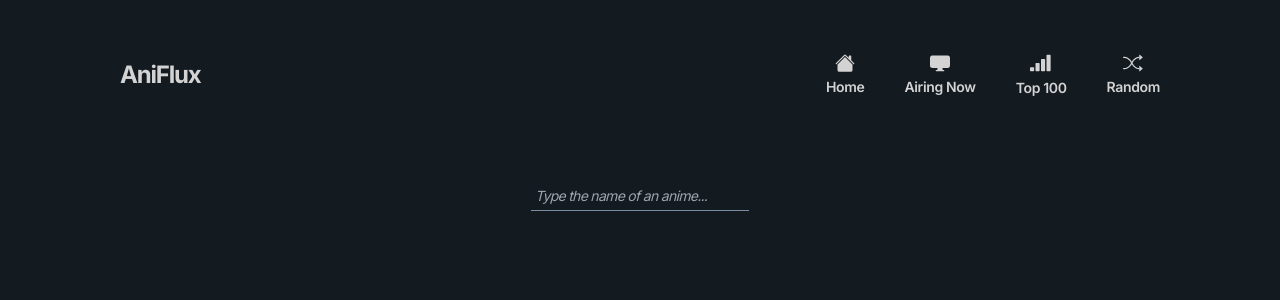
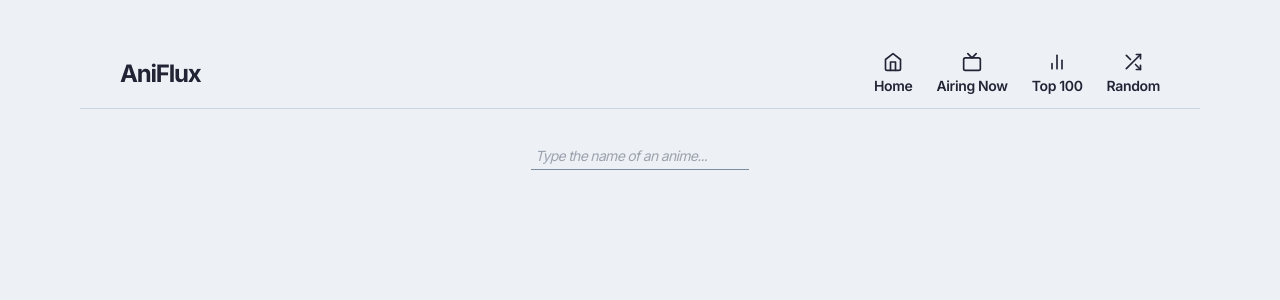
Before and after one commit to Yezo/jikan-anime-project, a React (Vite) app: page / in a window 1280 px wide. Shown: the top 300 px of the page. Built offline with nearby package versions, Linux system fonts and the light colour scheme.

Commit message:
css updates

```diff
--- a/src/App.tsx
+++ b/src/App.tsx
@@ -7,7 +7,7 @@ import { Top100AnimePage } from "./pages/Top100AnimePage";
 
 function App() {
   return (
-    <div className="min-w-screen min-h-screen bg-[#131A20]">
+    <div className="min-w-screen min-h-screen bg-[#EDF1F5]">
       <Routes>
         <Route path="/" element={<HomePage />}></Route>
         <Route path="/anime/:animeId" element={<IndividualAnimePage />} />
--- a/src/components/IndividualAnime/AnimeDetail.tsx
+++ b/src/components/IndividualAnime/AnimeDetail.tsx
@@ -6,8 +6,8 @@ interface Props {
 export const AnimeDetail = ({ title, children }: Props) => {
   return (
     <div className="">
-      <h5 className="text-[0.8rem] font-semibold">{title}</h5>
-      <p className="text-[0.75rem] text-[#d3d3d3]">{children}</p>
+      <h5 className="text-[0.8rem] font-semibold text-darktext">{title}</h5>
+      <p className="text-[0.75rem] ">{children}</p>
     </div>
   );
 };
--- a/src/components/IndividualAnime/CharacterCard.tsx
+++ b/src/components/IndividualAnime/CharacterCard.tsx
@@ -19,17 +19,17 @@ export const CharacterCard = ({
   return (
     <div
       key={characterName}
-      className="flex justify-between rounded bg-[#1D262F] text-gray shadow-md ring-1 ring-black/[.10]"
+      className="flex justify-between rounded bg-white text-darktext shadow-md ring-1 ring-darktext/10"
     >
       <div className="flex">
         <img
           src={characterImage}
           alt={characterName}
-          className="object-fit h-auto w-14 rounded-l object-center"
+          className="h-auto w-14 rounded-l object-cover object-center ring-1 ring-darktext/10"
         ></img>
-        <div className="flex flex-col justify-between p-2 text-xs text-light">
+        <div className="flex flex-col justify-between p-2 text-xs text-darktext ">
           <span className="font-semibold">{characterName}</span>
-          <span className="text-[0.7rem] font-light tracking-tight text-[#e5e5e5]">
+          <span className="text-[0.7rem] font-light tracking-tight ">
             {characterRole}
           </span>
         </div>
@@ -40,14 +40,14 @@ export const CharacterCard = ({
           <img
             src={japaneseVoiceActor[0].person.images.jpg.image_url}
             alt={characterName}
-            className="object-fit h-auto w-14 rounded-r object-center"
+            className="h-auto w-14 rounded-r object-cover object-center ring-1 ring-darktext/10"
           ></img>
         )}
-        <div className="flex flex-col items-end justify-between p-2 text-xs text-light">
+        <div className="flex flex-col items-end justify-between p-2 text-xs ">
           <span className="text-right font-semibold">
             {japaneseVoiceActor[0] && japaneseVoiceActor[0].person.name}
           </span>
-          <span className=" text-right text-[0.7rem] font-light tracking-tight text-[#e5e5e5]">
+          <span className=" text-right text-[0.7rem] font-light tracking-tight ">
             {japaneseVoiceActor[0] && japaneseVoiceActor[0].language}
           </span>
         </div>
--- a/src/components/Navbar/Navbar.tsx
+++ b/src/components/Navbar/Navbar.tsx
@@ -81,75 +81,90 @@ export const Navbar = () => {
         </Link>
       </nav>
 
-      <nav className="container hidden  bg-[#131A20] px-10 py-3 text-sm font-semibold tracking-tight text-[#d3d3d3] sm:flex sm:items-center sm:justify-between">
+      <nav className="container hidden  border-b border-b-slate-300 px-10 py-3 text-sm font-semibold tracking-tight text-primary sm:flex sm:items-center sm:justify-between">
         <h1 className="text-2xl font-bold tracking-tighter">
           <Link to="/">AniFlux</Link>
         </h1>
-        <div className="flex items-center gap-4 md:gap-10">
+        <div className="flex items-center gap-4 md:gap-6">
           <Link to="/">
-            <div className="flex cursor-pointer flex-col items-center justify-center gap-1 hover:text-orange-500">
+            <div className="flex cursor-pointer flex-col items-center justify-center gap-1 hover:underline">
               <svg
                 xmlns="http://www.w3.org/2000/svg"
                 width="20"
                 height="20"
-                fill="currentColor"
-                className="bi bi-house-fill"
-                viewBox="0 0 16 16"
+                viewBox="0 0 24 24"
+                fill="none"
+                stroke="currentColor"
+                strokeWidth="2"
+                strokeLinecap="round"
+                strokeLinejoin="round"
               >
-                <path d="M8.707 1.5a1 1 0 0 0-1.414 0L.646 8.146a.5.5 0 0 0 .708.708L8 2.207l6.646 6.647a.5.5 0 0 0 .708-.708L13 5.793V2.5a.5.5 0 0 0-.5-.5h-1a.5.5 0 0 0-.5.5v1.293L8.707 1.5Z" />
-                <path d="m8 3.293 6 6V13.5a1.5 1.5 0 0 1-1.5 1.5h-9A1.5 1.5 0 0 1 2 13.5V9.293l6-6Z" />
+                <path d="m3 9 9-7 9 7v11a2 2 0 0 1-2 2H5a2 2 0 0 1-2-2z"></path>
+                <polyline points="9 22 9 12 15 12 15 22"></polyline>
               </svg>
               <span>Home</span>
             </div>
           </Link>
           <Link to="/anime/currently-airing">
-            <div className="flex flex-col items-center justify-center gap-1">
+            <div className="flex flex-col items-center justify-center gap-1 hover:underline">
               <svg
                 xmlns="http://www.w3.org/2000/svg"
                 width="20"
                 height="20"
-                fill="currentColor"
-                className="bi bi-display-fill"
-                viewBox="0 0 16 16"
+                viewBox="0 0 24 24"
+                fill="none"
+                stroke="currentColor"
+                strokeWidth="2"
+                strokeLinecap="round"
+                strokeLinejoin="round"
               >
-                <path d="M6 12c0 .667-.083 1.167-.25 1.5H5a.5.5 0 0 0 0 1h6a.5.5 0 0 0 0-1h-.75c-.167-.333-.25-.833-.25-1.5h4c2 0 2-2 2-2V4c0-2-2-2-2-2H2C0 2 0 4 0 4v6c0 2 2 2 2 2h4z" />
+                <rect x="2" y="7" width="20" height="15" rx="2" ry="2"></rect>
+                <polyline points="17 2 12 7 7 2"></polyline>
               </svg>
               <span>Airing Now</span>
             </div>
           </Link>
           <Link to="/anime/top">
-            <div className="flex flex-col items-center justify-center gap-1">
+            <div className="flex flex-col items-center justify-center gap-1 hover:underline">
               <svg
                 xmlns="http://www.w3.org/2000/svg"
-                width="22"
-                height="22"
-                fill="currentColor"
-                className="bi bi-reception-4"
-                viewBox="0 0 16 16"
+                width="20"
+                height="20"
+                viewBox="0 0 24 24"
+                fill="none"
+                stroke="currentColor"
+                strokeWidth="2"
+                strokeLinecap="round"
+                strokeLinejoin="round"
               >
-                <path d="M0 11.5a.5.5 0 0 1 .5-.5h2a.5.5 0 0 1 .5.5v2a.5.5 0 0 1-.5.5h-2a.5.5 0 0 1-.5-.5v-2zm4-3a.5.5 0 0 1 .5-.5h2a.5.5 0 0 1 .5.5v5a.5.5 0 0 1-.5.5h-2a.5.5 0 0 1-.5-.5v-5zm4-3a.5.5 0 0 1 .5-.5h2a.5.5 0 0 1 .5.5v8a.5.5 0 0 1-.5.5h-2a.5.5 0 0 1-.5-.5v-8zm4-3a.5.5 0 0 1 .5-.5h2a.5.5 0 0 1 .5.5v11a.5.5 0 0 1-.5.5h-2a.5.5 0 0 1-.5-.5v-11z" />
+                <line x1="18" y1="20" x2="18" y2="10"></line>
+                <line x1="12" y1="20" x2="12" y2="4"></line>
+                <line x1="6" y1="20" x2="6" y2="14"></line>
               </svg>
               <span>Top 100</span>
             </div>
           </Link>
 
           <div
-            className="flex cursor-pointer flex-col items-center justify-center gap-1"
+            className="flex cursor-pointer flex-col items-center justify-center gap-1 hover:underline"
             onClick={handleRefreshRandomAnimePage}
           >
             <svg
               xmlns="http://www.w3.org/2000/svg"
               width="20"
               height="20"
-              fill="currentColor"
-              className="bi bi-shuffle"
-              viewBox="0 0 16 16"
+              viewBox="0 0 24 24"
+              fill="none"
+              stroke="currentColor"
+              strokeWidth="2"
+              strokeLinecap="round"
+              strokeLinejoin="round"
             >
-              <path
-                fillRule="evenodd"
-                d="M0 3.5A.5.5 0 0 1 .5 3H1c2.202 0 3.827 1.24 4.874 2.418.49.552.865 1.102 1.126 1.532.26-.43.636-.98 1.126-1.532C9.173 4.24 10.798 3 13 3v1c-1.798 0-3.173 1.01-4.126 2.082A9.624 9.624 0 0 0 7.556 8a9.624 9.624 0 0 0 1.317 1.918C9.828 10.99 11.204 12 13 12v1c-2.202 0-3.827-1.24-4.874-2.418A10.595 10.595 0 0 1 7 9.05c-.26.43-.636.98-1.126 1.532C4.827 11.76 3.202 13 1 13H.5a.5.5 0 0 1 0-1H1c1.798 0 3.173-1.01 4.126-2.082A9.624 9.624 0 0 0 6.444 8a9.624 9.624 0 0 0-1.317-1.918C4.172 5.01 2.796 4 1 4H.5a.5.5 0 0 1-.5-.5z"
-              />
-              <path d="M13 5.466V1.534a.25.25 0 0 1 .41-.192l2.36 1.966c.12.1.12.284 0 .384l-2.36 1.966a.25.25 0 0 1-.41-.192zm0 9v-3.932a.25.25 0 0 1 .41-.192l2.36 1.966c.12.1.12.284 0 .384l-2.36 1.966a.25.25 0 0 1-.41-.192z" />
+              <polyline points="16 3 21 3 21 8"></polyline>
+              <line x1="4" y1="20" x2="21" y2="3"></line>
+              <polyline points="21 16 21 21 16 21"></polyline>
+              <line x1="15" y1="15" x2="21" y2="21"></line>
+              <line x1="4" y1="4" x2="9" y2="9"></line>
             </svg>
             <span>Random</span>
           </div>
--- a/src/components/Searchbar/Searchbar.tsx
+++ b/src/components/Searchbar/Searchbar.tsx
@@ -4,11 +4,11 @@ type Props = {
 
 export const Searchbar = ({ setQuery }: Props) => {
   return (
-    <div className="grid h-40 place-items-center">
+    <div className="grid place-items-center py-8">
       <form>
         <label
           htmlFor="searchbar"
-          className="border-secondary focus-within:border-secondary relative block overflow-hidden border-b pt-3"
+          className="border-secondary focus-within:border-secondary relative block overflow-hidden border-b"
         >
           <input
             type="searchbar"
--- a/src/pages/HomePage.tsx
+++ b/src/pages/HomePage.tsx
@@ -29,7 +29,7 @@ export const HomePage = () => {
   }, [query]);
 
   return (
-    <div className="container mx-auto min-h-screen bg-[#131A20] p-10 font-primary text-text lg:px-20">
+    <div className="container mx-auto min-h-screen bg-[#EDF1F5] p-10 font-primary text-text lg:px-20">
       <Navbar />
       <Searchbar setQuery={setQuery} />
       <div className="mx-auto flex h-full w-full flex-wrap items-center justify-center gap-3">
--- a/src/pages/Top100AnimePage.tsx
+++ b/src/pages/Top100AnimePage.tsx
@@ -34,10 +34,9 @@ export const Top100AnimePage = () => {
   }, [pagination]);
 
   return (
-    <div className="container mx-auto bg-[#F0F0F0] pb-24 font-primary text-light">
-      <h1>top 100 anime</h1>
+    <div className="container mx-auto min-h-screen bg-[#EDF1F5] p-10 font-primary text-text lg:px-20">
       <Navbar />
-      <div className="mx-auto flex h-full w-full flex-wrap items-center justify-center gap-3">
+      <div className="mx-auto flex h-full w-full flex-wrap items-center justify-center gap-3 pt-8">
         {animes && animes.data
           ? animes?.data.map(
               ({
@@ -68,12 +67,12 @@ export const Top100AnimePage = () => {
           : null}
       </div>
 
-      <div className="mt-4 flex flex-col items-center justify-center">
+      <div className="mt-4 flex flex-col items-center justify-center text-sm font-semibold tracking-tight text-primary">
         Page
         <ul className="flex gap-4">
           {pages.map((item) => (
             <li
-              className={`flex cursor-pointer gap-4 hover:font-bold ${
+              className={`flex cursor-pointer gap-4 hover:font-bold hover:underline ${
                 item === pagination ? "font-bold" : null
               }  `}
               key={item}
--- a/tailwind.config.cjs
+++ b/tailwind.config.cjs
@@ -12,6 +12,7 @@ module.exports = {
         light: "#FAFCFC",
         gray: "#EDF1F5",
         text: "#7B8EA1",
+        darktext: "#393831",
       },
     },
   },
```
Also changed, not shown: src/pages/IndividualAnimePage.tsx (+12 -12 lines), src/pages/RandomAnime.tsx (+14 -18 lines).
